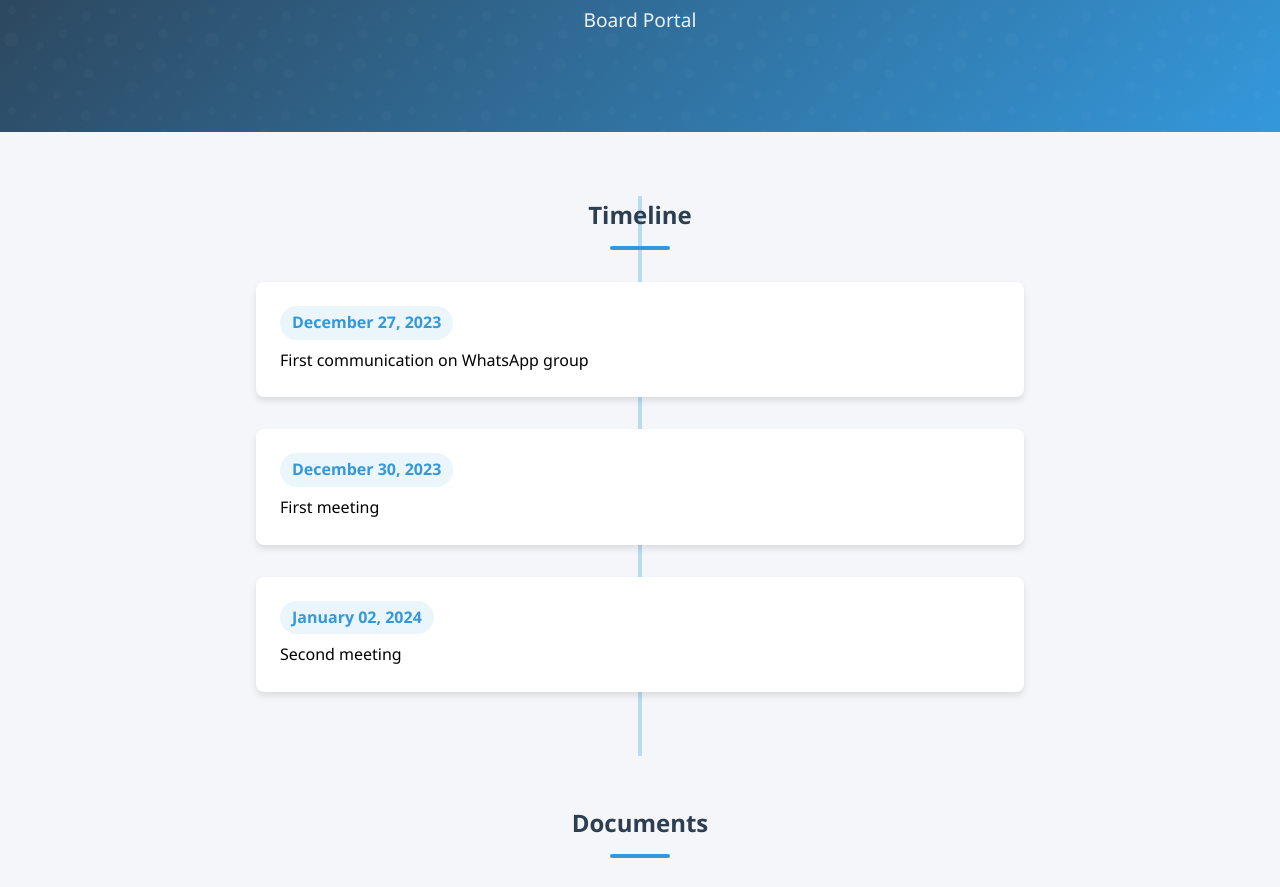
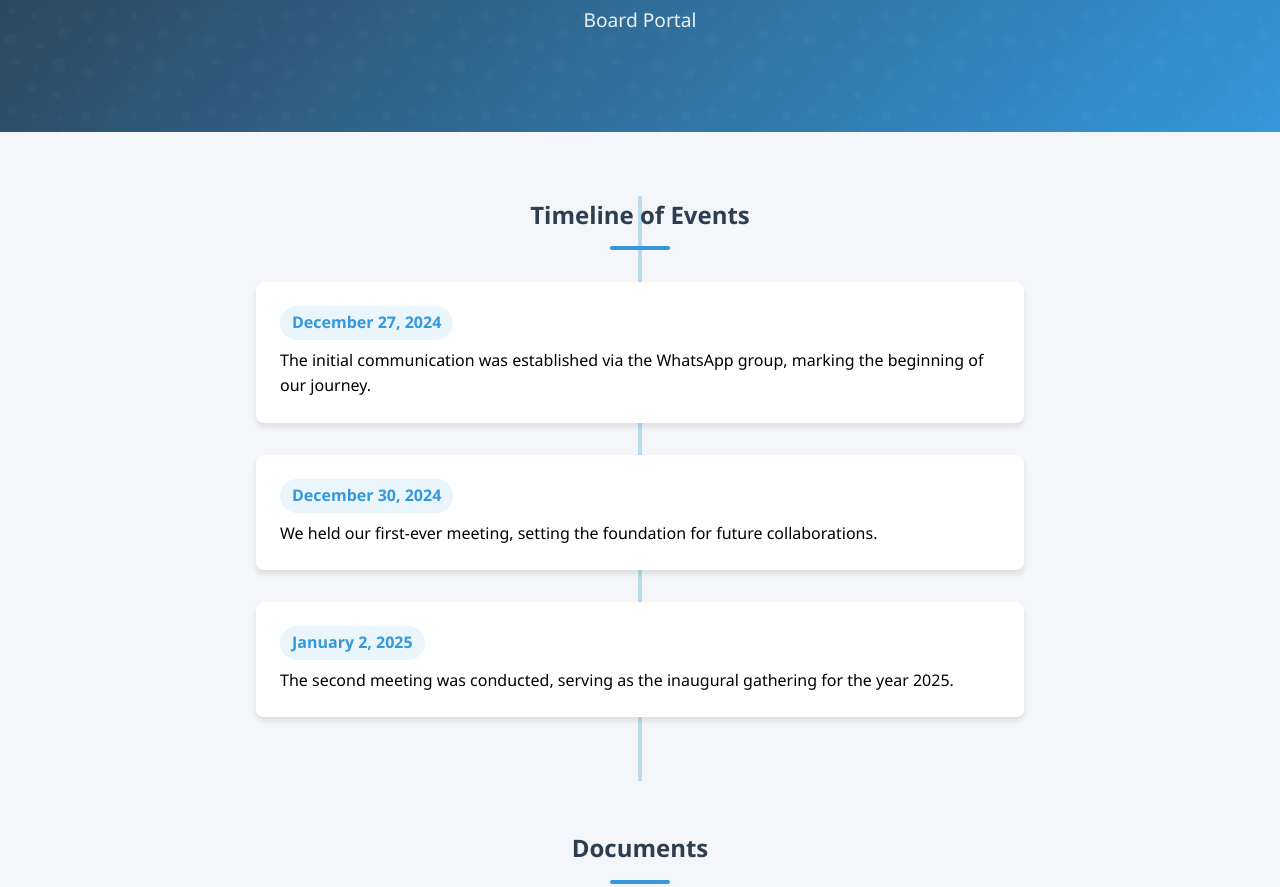
Before and after one commit to mthembuavuyile/S.E.E, a plain HTML site: page board-portal.html in a window 1280 px wide. Shown: the part 249-1136 px from the top of the page. Drawn offline with Linux system fonts and the light colour scheme.

Commit message:
Update board-portal.html

```diff
--- a/board-portal.html
+++ b/board-portal.html
@@ -3,8 +3,33 @@
 <head>
     <meta charset="UTF-8">
     <meta name="viewport" content="width=device-width, initial-scale=1.0">
-    <title>S.E.E. board Portal</title>
+    <!-- Primary Meta Tags -->
+    <title>S.E.E. Board Portal</title>
+    <meta name="title" content="S.E.E. Board Portal">
+    <meta name="description" content="Official portal for Sandanezwe Embodiment of Excellence board members">
+
+    <!-- Open Graph / Facebook -->
+    <meta property="og:type" content="website">
+    <meta property="og:url" content="https://see-board.com/">
+    <meta property="og:title" content="S.E.E. Board Portal">
+    <meta property="og:description" content="Official portal for Sandanezwe Embodiment of Excellence board members">
+    <meta property="og:image" content="https://see-board.com/preview.jpg">
+
+    <!-- Twitter -->
+    <meta property="twitter:card" content="summary_large_image">
+    <meta property="twitter:url" content="https://see-board.com/">
+    <meta property="twitter:title" content="S.E.E. Board Portal">
+    <meta property="twitter:description" content="Official portal for Sandanezwe Embodiment of Excellence board members">
+    <meta property="twitter:image" content="https://see-board.com/preview.jpg">
+
+    <!-- Favicon -->
+    <link rel="icon" type="image/png" sizes="32x32" href="/favicon-32x32.png">
+    <link rel="icon" type="image/png" sizes="16x16" href="/favicon-16x16.png">
+    <link rel="apple-touch-icon" sizes="180x180" href="/apple-touch-icon.png">
+    <link rel="manifest" href="/site.webmanifest">
+
     <style>
+        /* Previous CSS remains exactly the same */
         * {
             margin: 0;
             padding: 0;
@@ -27,7 +52,6 @@
             line-height: 1.6;
         }
 
-        /* Enhanced Navbar */
         .navbar {
             background: var(--primary);
             padding: 1rem;
@@ -77,7 +101,6 @@
             transform: translateY(-2px);
         }
 
-        /* Enhanced Hero Section */
         .hero {
             background: linear-gradient(135deg, var(--primary) 0%, var(--secondary) 100%);
             color: white;
@@ -109,7 +132,6 @@
             opacity: 0.9;
         }
 
-        /* Enhanced Timeline */
         .timeline {
             max-width: 800px;
             margin: 3rem auto;
@@ -152,7 +174,6 @@
             border-radius: 20px;
         }
 
-        /* Enhanced Document Section */
         .document-section {
             max-width: 800px;
             margin: 3rem auto;
@@ -202,7 +223,6 @@
             transform: translateX(3px);
         }
 
-        /* Section Headers */
         section h2 {
             color: var(--primary);
             text-align: center;
@@ -223,7 +243,6 @@
             border-radius: 2px;
         }
 
-        /* Mobile Responsiveness */
         @media (max-width: 768px) {
             .nav-links {
                 display: none;
@@ -248,7 +267,6 @@
             }
         }
 
-        /* Mobile Menu Button */
         .menu-button {
             display: none;
             background: none;
@@ -266,9 +284,10 @@
     </style>
 </head>
 <body>
+    <!-- Rest of the HTML remains exactly the same -->
     <nav class="navbar">
         <div class="navbar-content">
-            <div class="logo">S.E.E.</div>
+            <div class="logo">S.E.E.🦅</div>
             <button class="menu-button">☰</button>
             <div class="nav-links">
                 <a href="#timeline">Timeline</a>
@@ -284,20 +303,21 @@
     </section>
 
     <section class="timeline" id="timeline">
-        <h2>Timeline</h2>
+        <h2>Timeline of Events</h2>
         <div class="timeline-item">
-            <div class="timeline-date">December 27, 2023</div>
-            <p>First communication on WhatsApp group</p>
+            <div class="timeline-date">December 27, 2024</div>
+            <p>The initial communication was established via the WhatsApp group, marking the beginning of our journey.</p>
         </div>
         <div class="timeline-item">
-            <div class="timeline-date">December 30, 2023</div>
-            <p>First meeting</p>
+            <div class="timeline-date">December 30, 2024</div>
+            <p>We held our first-ever meeting, setting the foundation for future collaborations.</p>
         </div>
         <div class="timeline-item">
-            <div class="timeline-date">January 02, 2024</div>
-            <p>Second meeting</p>
+            <div class="timeline-date">January 2, 2025</div>
+            <p>The second meeting was conducted, serving as the inaugural gathering for the year 2025.</p>
         </div>
     </section>
+
 
     <section class="document-section" id="documents">
         <h2>Documents</h2>
@@ -323,6 +343,7 @@
             <a href="#" class="button">View Document</a>
         </div>
     </section>
+
     <footer style="background: var(--primary); color: white; text-align: center; padding: 1.5rem 1rem; margin-top: 2rem;">
         <p>&copy; 2025 Sandanezwe Embodiment of Excellence. All Rights Reserved.</p>
         <p>Designed and maintained by Mr A.</p>
@@ -330,6 +351,5 @@
             <a href="index.html" style="color: var(--secondary); text-decoration: none; margin: 0 0.5rem;">Contact Us</a>
         </div>
     </footer>
-
 </body>
 </html>
```
